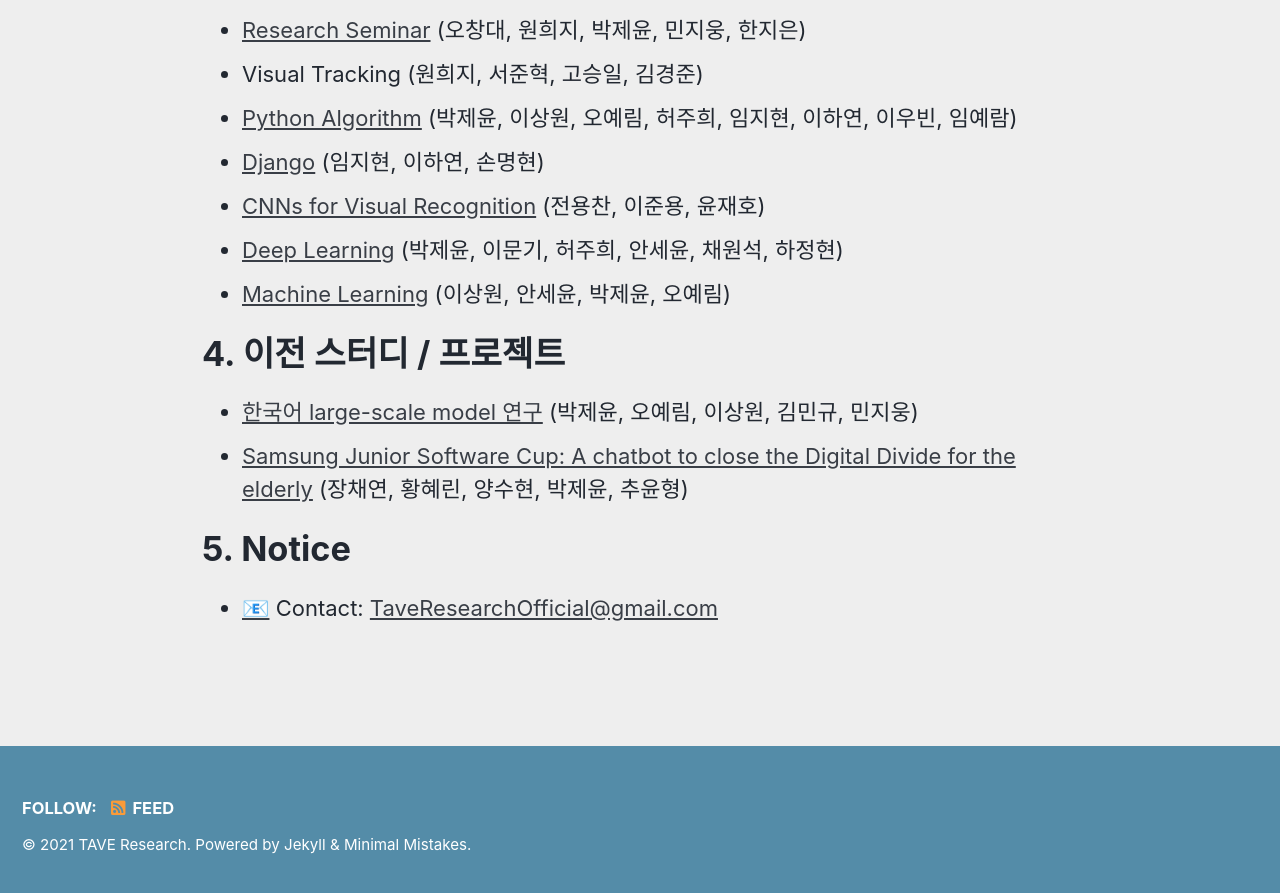
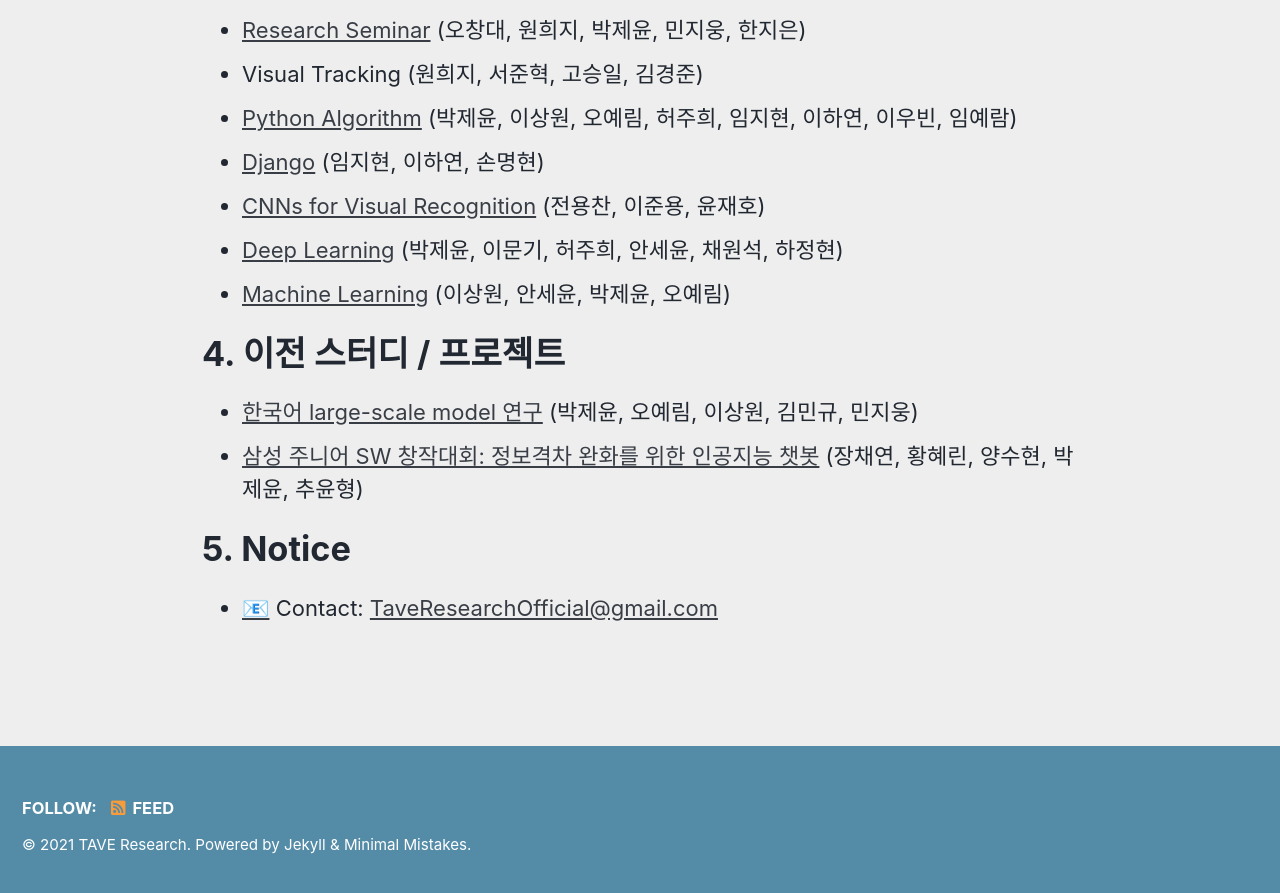
Before and after one commit to TAVEResearch/TAVEResearch.github.io, a Jekyll site: the page built from about.md, in a window 1280 px wide and 900 px high, scrolled down 1343 px. Shown: the top 893 px of the window. Built offline with Jekyll 4.4.1, drawn with Linux system fonts in a browser that asks for light colours; cached includes are drawn as plain includes.

Commit message:
Update about.md

```diff
--- a/about.md
+++ b/about.md
@@ -39,7 +39,7 @@ author_profile: false
 # 4. 이전 스터디 / 프로젝트
 
 - [한국어 large-scale model 연구](https://github.com/TAVEResearch/Korean_large-scale_model) (박제윤, 오예림, 이상원, 김민규, 민지웅)
-- [Samsung Junior Software Cup: A chatbot to close the Digital Divide for the elderly](https://github.com/hyerinh/CBNGR) (장채연, 황혜린, 양수현, 박제윤, 추윤형)
+- [삼성 주니어 SW 창작대회: 정보격차 완화를 위한 인공지능 챗봇](https://github.com/hyerinh/CBNGR) (장채연, 황혜린, 양수현, 박제윤, 추윤형)
 
 # 5. Notice
 
```
